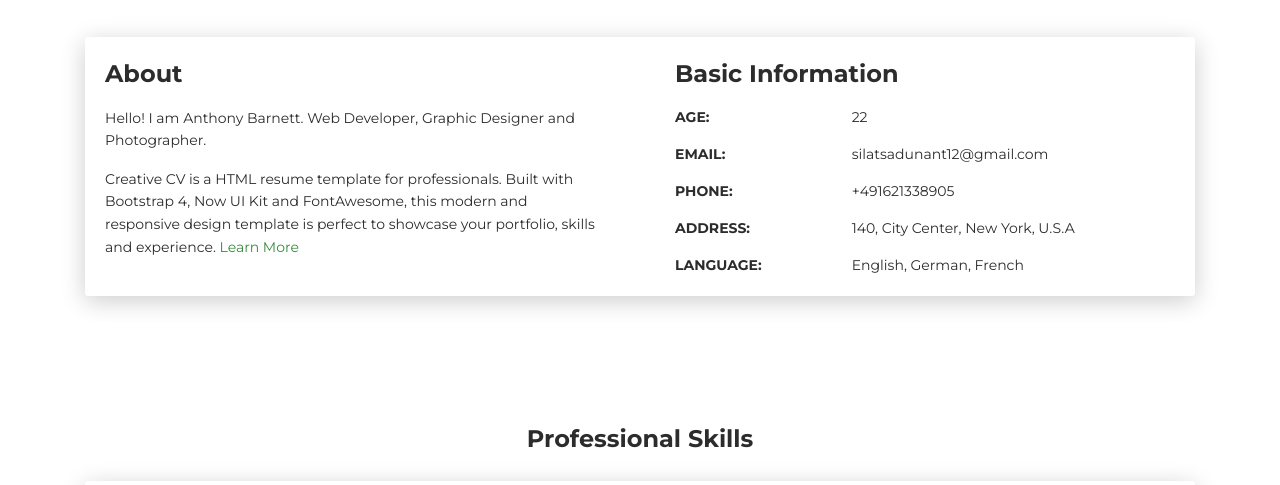
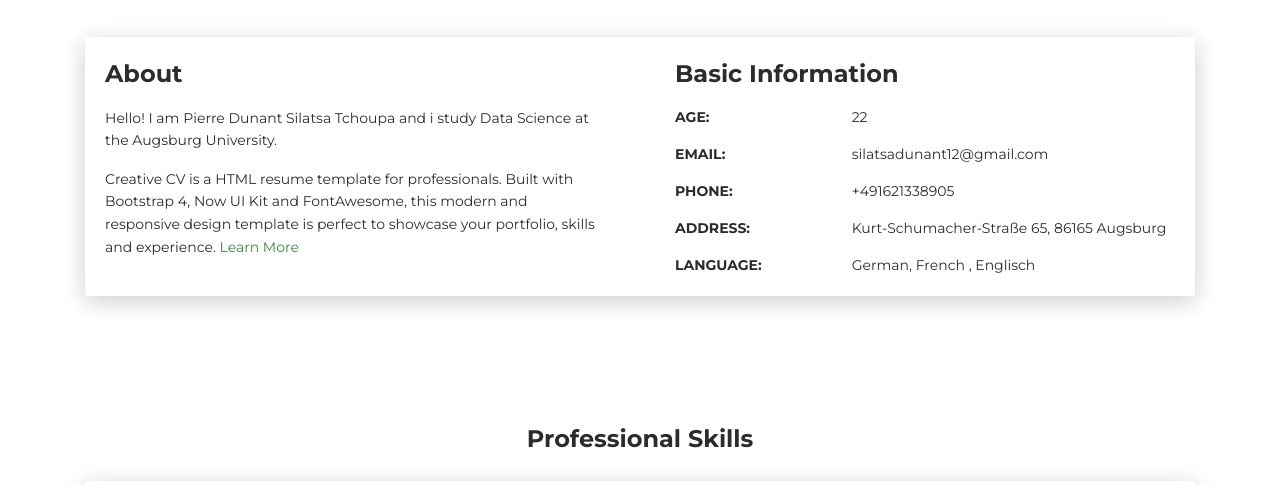
Before and after one commit to Silatspi/CV, a plain HTML site: page index.html in a window 1280 px wide. Shown: the part 583-1068 px from the top of the page. Drawn offline with Linux system fonts and the light colour scheme.

Commit message:
kurze Präsentation

```diff
--- a/index.html
+++ b/index.html
@@ -68,7 +68,7 @@
         <div class="col-lg-6 col-md-12">
           <div class="card-body">
             <div class="h4 mt-0 title">About</div>
-            <p>Hello! I am Anthony Barnett. Web Developer, Graphic Designer and Photographer.</p>
+            <p>Hello! I am Pierre Dunant Silatsa Tchoupa and i study Data Science at the Augsburg University.</p>
             <p>Creative CV is a HTML resume template for professionals. Built with Bootstrap 4, Now UI Kit and FontAwesome, this modern and responsive design template is perfect to showcase your portfolio, skills and experience. <a href="https://templateflip.com/templates/creative-cv/" target="_blank">Learn More</a></p>
           </div>
         </div>
@@ -89,11 +89,11 @@
             </div>
             <div class="row mt-3">
               <div class="col-sm-4"><strong class="text-uppercase">Address:</strong></div>
-              <div class="col-sm-8">140, City Center, New York, U.S.A</div>
+              <div class="col-sm-8">Kurt-Schumacher-Straße 65, 86165 Augsburg</div>
             </div>
             <div class="row mt-3">
               <div class="col-sm-4"><strong class="text-uppercase">Language:</strong></div>
-              <div class="col-sm-8">English, German, French</div>
+              <div class="col-sm-8">German, French , Englisch</div>
             </div>
           </div>
         </div>
```
